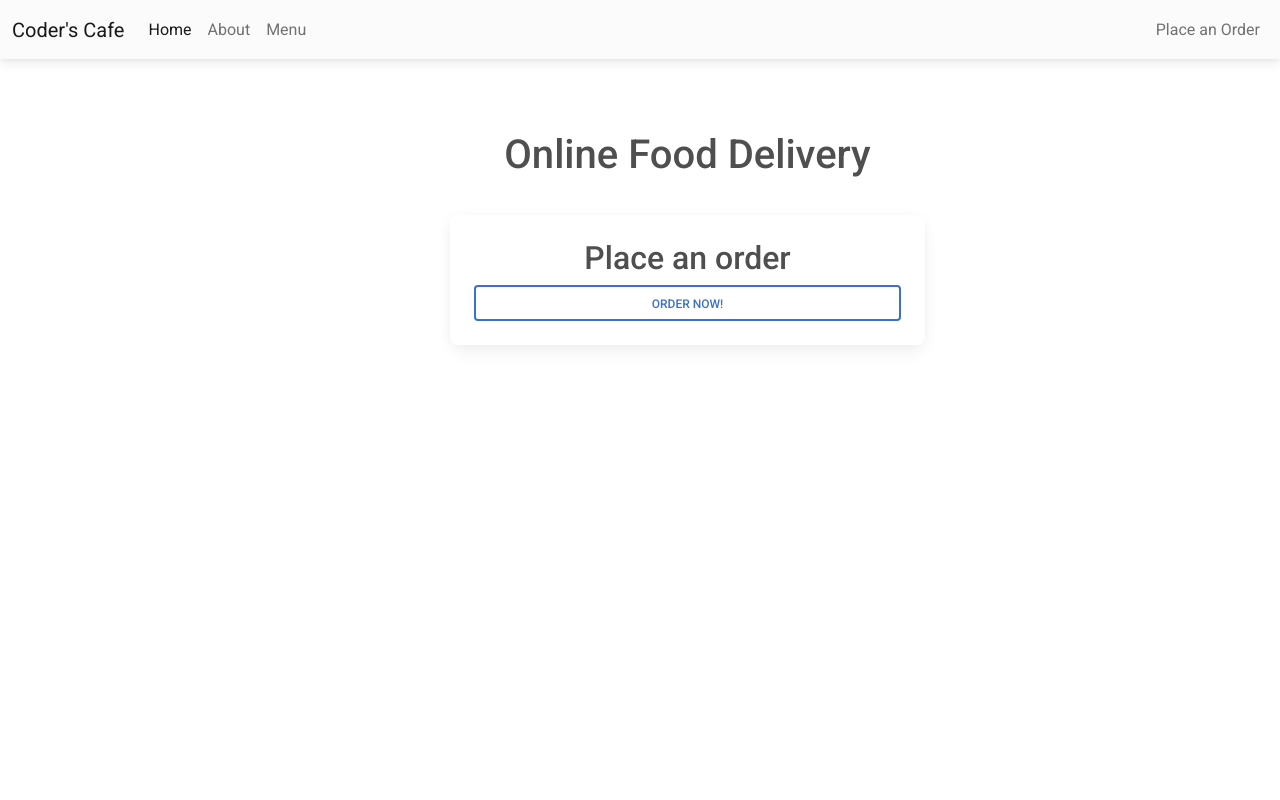
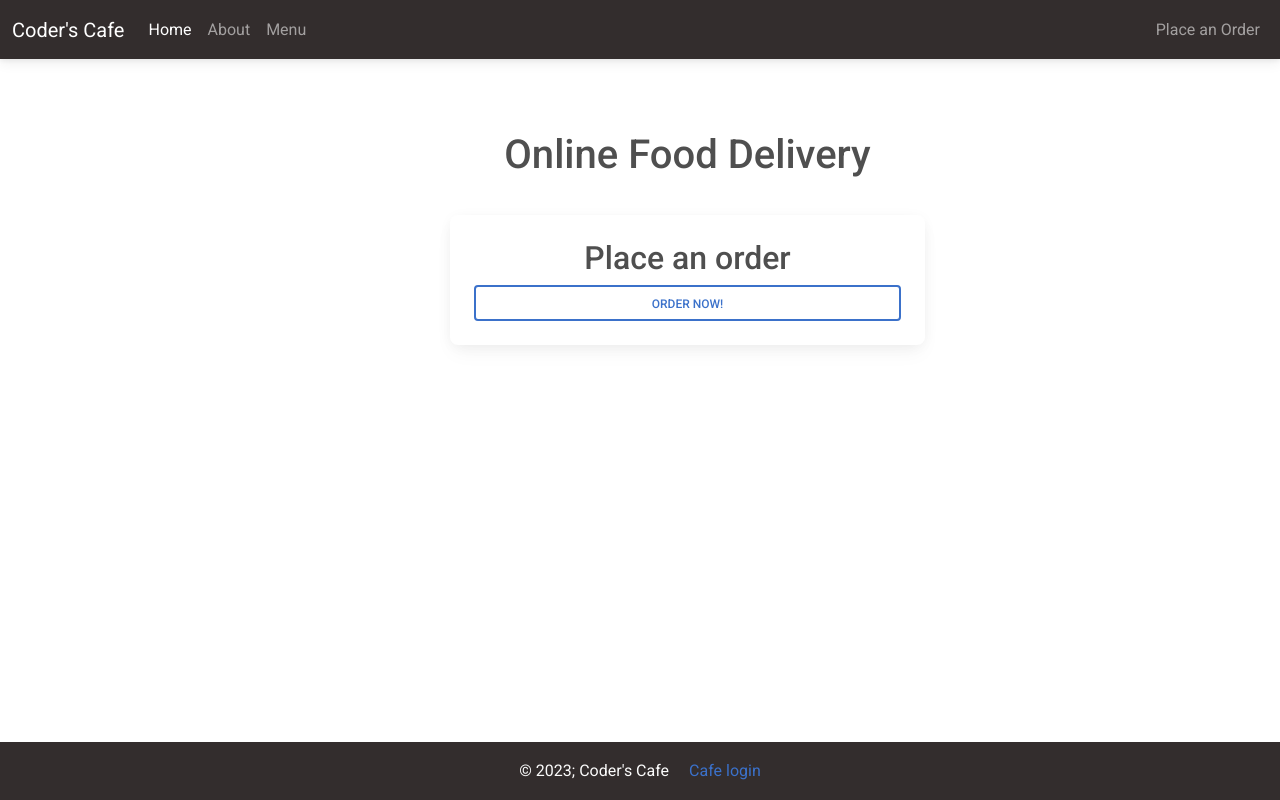
Before and after one commit to stokeydev/mycafe, a Django app: page / in a window 1280 px wide. Run offline with Django 3.2, Linux system fonts and the light colour scheme; some libraries are stand-ins or nearby versions.

Commit message:
added footer

```diff
--- a/coderscafe/customer/templates/customer/base.html
+++ b/coderscafe/customer/templates/customer/base.html
@@ -19,6 +19,7 @@
     {% include 'customer/navigation.html' %}
     {% block content %}
     {% endblock content %}
+    {% include 'customer/footer.html' %}
 
     <!-- MDB -->
     <script type="text/javascript" src="https://cdnjs.cloudflare.com/ajax/libs/mdb-ui-kit/6.2.0/mdb.min.js"></script>
--- /dev/null
+++ b/coderscafe/customer/templates/customer/footer.html
@@ -0,0 +1,5 @@
+<footer class="page-footer font-small fixed-bottom bg-dark text-light">
+    <div class="footer-copyright text-center py-3">&copy; 2023; Coder's Cafe
+        <a class="ms-3" href="#">Cafe login</a>
+    </div>
+</footer>
--- a/coderscafe/customer/templates/customer/navigation.html
+++ b/coderscafe/customer/templates/customer/navigation.html
@@ -1,4 +1,4 @@
-<nav class="navbar navbar-expand-lg navbar-light bg-light">
+<nav class="navbar navbar-expand-lg navbar-dark bg-dark">
     <div class="container-fluid">
         <a class="navbar-brand" href="{% url 'index' %}">Coder's Cafe</a>
         <button class="navbar-toggler" type="button" data-mdb-toggle="collapse" data-mdb-target="#navbarNav"
```
